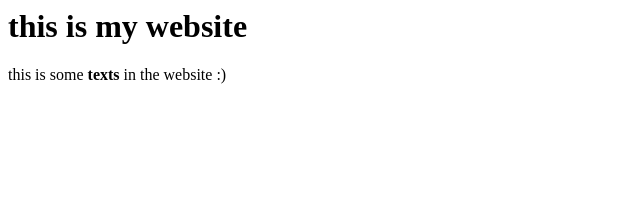
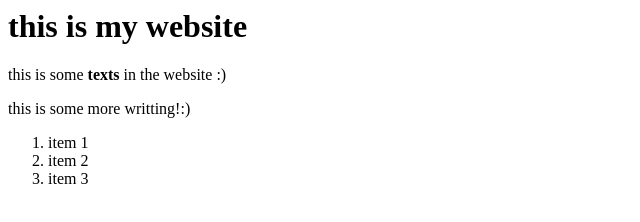
Before and after one commit to hessaasifjiffry/Hessa-s-website, a plain HTML site: page index.html in a window 1280 px wide. Shown: the whole page, without its empty margins (0-640 px from the left). Drawn offline with Linux system fonts and the light colour scheme.

Commit message:
Update index.html

```diff
--- a/index.html
+++ b/index.html
@@ -4,6 +4,12 @@
   <body>
  <h1>this is my website</h1>
     <p>this is some <strong>texts</strong> in the website :)</p>
+    <p> this is some more writting!:)</p>
+    <ol>
+      <li>item 1</li>
+      <li> item 2</li>
+      <li>item 3</li>
+
  </body>
 
 
```
